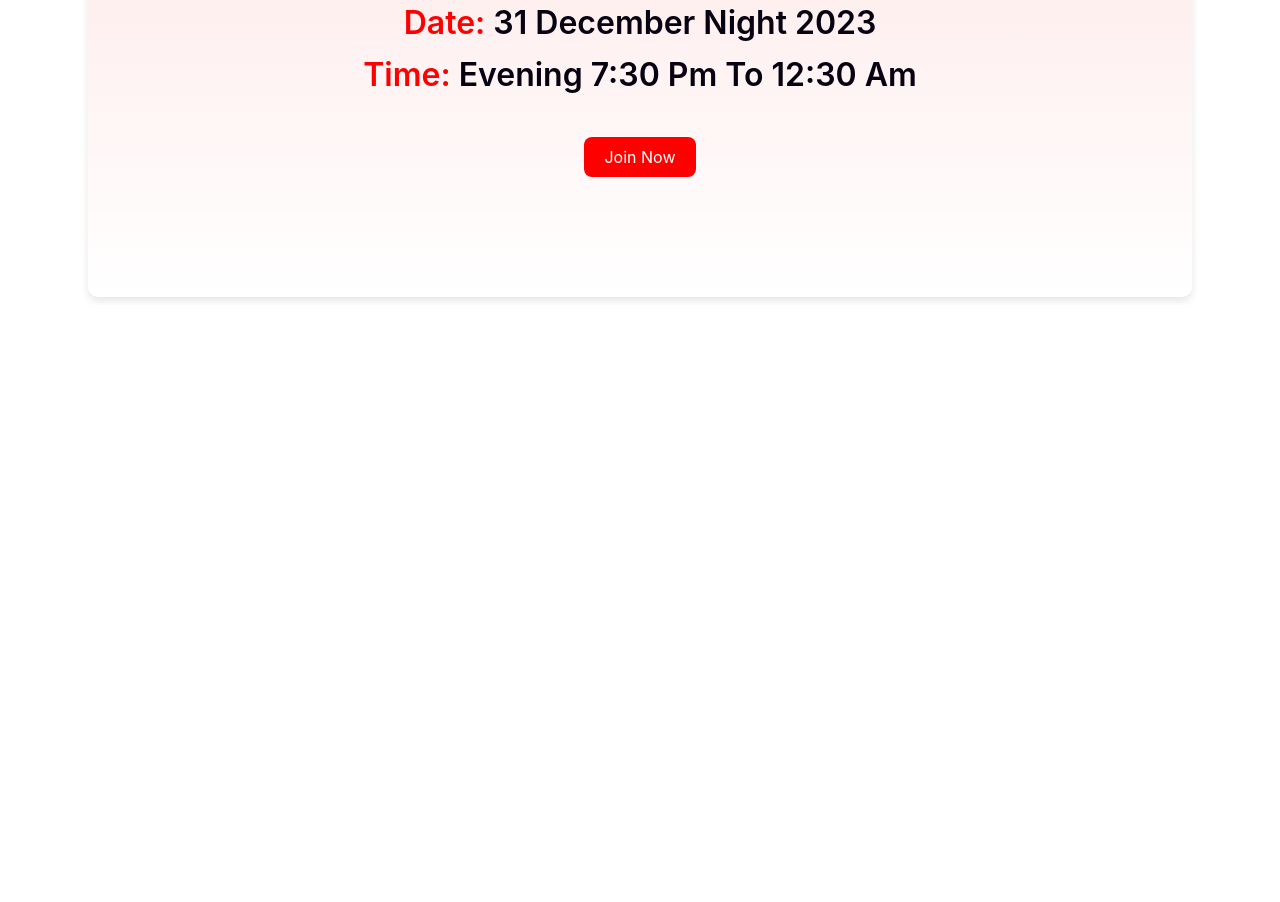
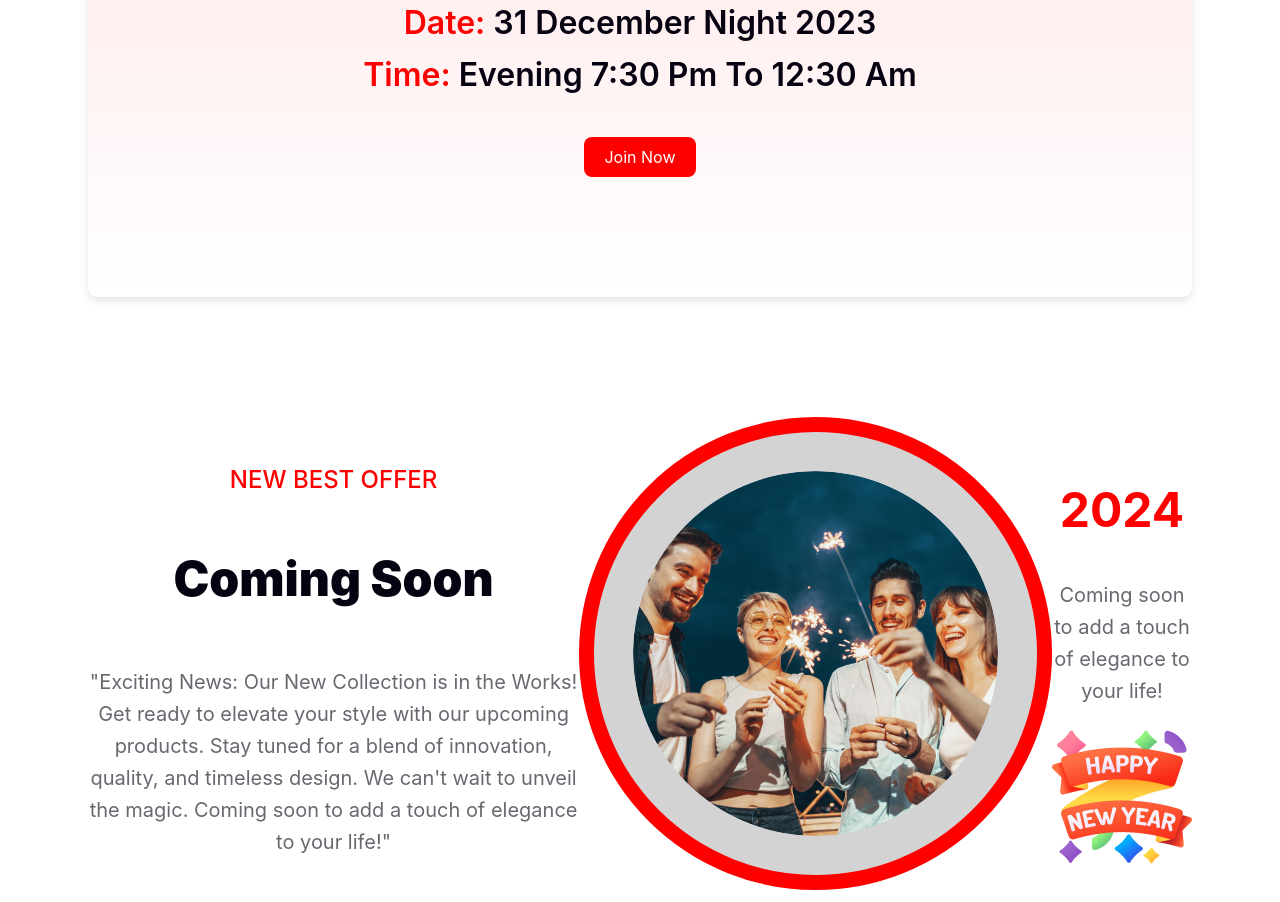
Before and after one commit to afiaafifa/B9-A1, a plain HTML site: page index.html in a window 1280 px wide. Shown: the part 2653-3555 px from the top of the page. Before the commit the page ends 2958 px from the top, so only its background shows below. Drawn offline with Linux system fonts and the light colour scheme.

Commit message:
added offer section

```diff
--- a/index.html
+++ b/index.html
@@ -49,6 +49,22 @@
                 <a href="#" class="join-button">Join Now</a>
             </div>
         </section>
+        <section class="offer">
+            <div>
+                <h4 class="new">NEW BEST OFFER</h4>
+                <h1 class="soon">Coming Soon</h1>
+                <p class="soon-description">"Exciting News: Our New Collection is in the Works! Get ready to elevate your style with our upcoming products. Stay tuned for a blend of innovation, quality, and timeless design. We can't wait to unveil the magic. Coming soon to add a touch of elegance to your life!"</p>
+            </div>
+            <div>
+                <img class="ellipse" src="resources/Ellipse 1.png" alt="">
+
+            </div>
+            <div>
+                <h1 class="title">2024</h1>
+                <p class="title-description">Coming soon to add a touch of elegance to your life!</p>
+                <img class="group-96" src="resources/Group 96.png" alt="">
+            </div>
+        </section>
 
 
     </main>
--- a/styles/styles.css
+++ b/styles/styles.css
@@ -163,7 +163,7 @@ body {
     background-color: #F00;
     color: #fff;
     font-size: 16px;
-    border-radius:  8px;
+    border-radius: 8px;
     cursor: pointer;
 
 }
@@ -172,7 +172,7 @@ body {
     background-color: #2980b9;
 }
 
-.strong{
+.strong {
     color: #F00;
     text-align: center;
     font-size: 32px;
@@ -181,7 +181,8 @@ line-height: 56px;
     text-transform: capitalize;
     line-height: 20px;
 }
-.event-details p{
+
+.event-details p {
     color: #070211;
     font-size: 32px;
     font-weight: 600;
@@ -189,3 +190,79 @@ line-height: 56px;
     text-transform: capitalize;
     line-height: 20px;
 }
+
+
+.offer{
+    display: flex;
+    justify-content: space-between;
+    align-items: center;
+    margin: 120px 80px 0;
+}
+
+.offer > div{
+    flex-grow: 1;
+    text-align: center;
+}
+
+
+
+.new, .soon, .soon-description, .title, .title-description, .group-96 {
+    text-align: center;
+}
+
+.new {
+    color: #F00;
+    text-align: center;
+    font-size: 24px;
+    font-weight: 500;
+    padding-bottom: 15px;
+
+}
+
+.soon {
+    color: #070211;
+    font-size: 48px;
+    font-weight: 900;
+    text-transform: capitalize;
+    text-align: center;
+    padding-bottom: 18px;
+}
+
+.soon-description {
+    color: rgba(7, 2, 17, 0.60);
+    font-size: 20px;
+    font-weight: 400;
+    line-height: 32px;
+    text-align: center;
+}
+
+.ellipse {
+    width: 364.844px;
+    height: 364.844px;
+    flex-shrink: 0;
+    border-radius: 364.844px;
+    background: url(<path-to-image>), lightgray -91.279px 0px / 150.038% 100% no-repeat;
+    padding: 39px;
+    border-radius: 463px;
+    border: 15px solid #F00;
+
+}
+
+.title {
+    color: #F00;
+    font-size: 48px;
+    font-weight: 700;
+}
+
+.title-description {
+    color: rgba(7, 2, 17, 0.60);
+    font-size: 20px;
+    font-weight: 400;
+    line-height: 32px;
+}
+
+.group-96 {
+    width: 140px;
+    height: 140px;
+    flex-shrink: 0;
+}
```
Lines whose indentation alone changed are shown as unchanged.
